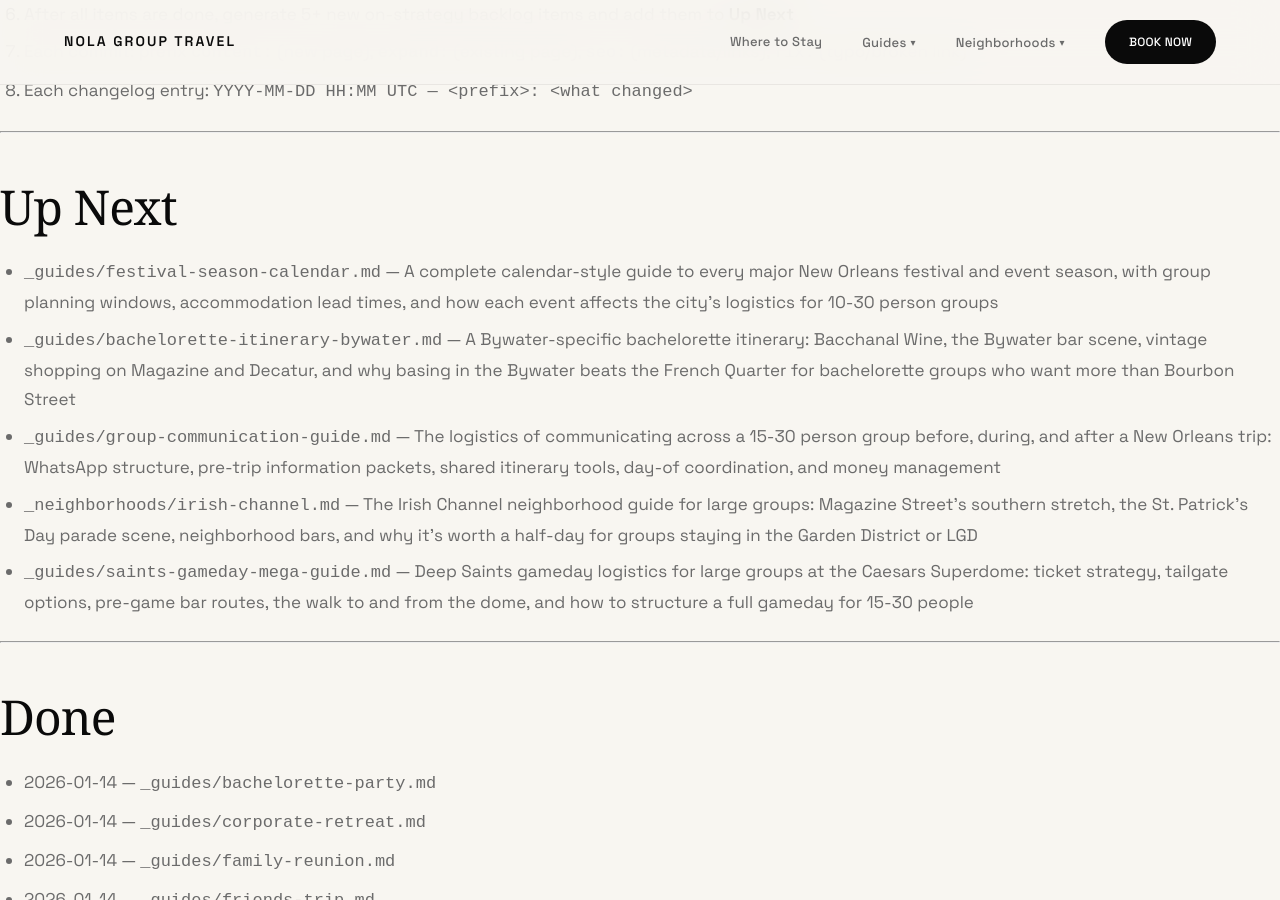
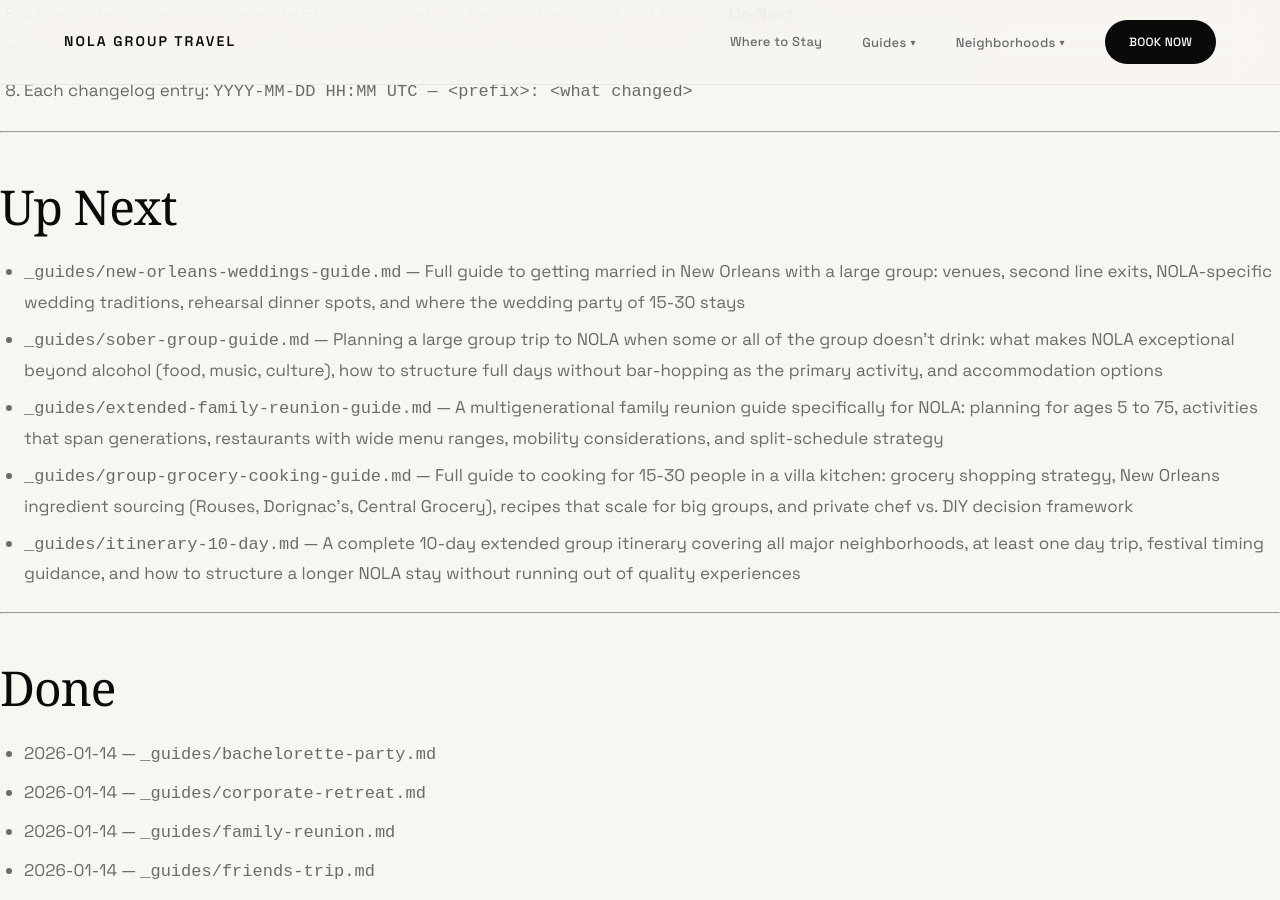
Before and after one commit to sjworth-dev/nola-group-travel, a Jekyll site: the page built from ROADMAP.md, in a window 1280 px wide and 900 px high, scrolled down 3353 px. Built offline with Jekyll 4.4.1, drawn with Linux system fonts in a browser that asks for light colours; some web fonts are replaced; our own code applies the rules of GitHub Pages for plain Markdown files; some of the changed text lies outside the part shown.

Commit message:
content: update ROADMAP — move 5 items to Done, add 5 new Up Next items, update changelog
https://claude.ai/code/session_014TaBjhb29BDBnhJcdNq628

```diff
--- a/ROADMAP.md
+++ b/ROADMAP.md
@@ -97,11 +97,11 @@ New guides go in `_guides/<slug>.md`. New neighborhood pages go in `_neighborhoo
 
 ## Up Next
 
-- `_guides/festival-season-calendar.md` — A complete calendar-style guide to every major New Orleans festival and event season, with group planning windows, accommodation lead times, and how each event affects the city's logistics for 10-30 person groups
-- `_guides/bachelorette-itinerary-bywater.md` — A Bywater-specific bachelorette itinerary: Bacchanal Wine, the Bywater bar scene, vintage shopping on Magazine and Decatur, and why basing in the Bywater beats the French Quarter for bachelorette groups who want more than Bourbon Street
-- `_guides/group-communication-guide.md` — The logistics of communicating across a 15-30 person group before, during, and after a New Orleans trip: WhatsApp structure, pre-trip information packets, shared itinerary tools, day-of coordination, and money management
-- `_neighborhoods/irish-channel.md` — The Irish Channel neighborhood guide for large groups: Magazine Street's southern stretch, the St. Patrick's Day parade scene, neighborhood bars, and why it's worth a half-day for groups staying in the Garden District or LGD
-- `_guides/saints-gameday-mega-guide.md` — Deep Saints gameday logistics for large groups at the Caesars Superdome: ticket strategy, tailgate options, pre-game bar routes, the walk to and from the dome, and how to structure a full gameday for 15-30 people
+- `_guides/new-orleans-weddings-guide.md` — Full guide to getting married in New Orleans with a large group: venues, second line exits, NOLA-specific wedding traditions, rehearsal dinner spots, and where the wedding party of 15-30 stays
+- `_guides/sober-group-guide.md` — Planning a large group trip to NOLA when some or all of the group doesn't drink: what makes NOLA exceptional beyond alcohol (food, music, culture), how to structure full days without bar-hopping as the primary activity, and accommodation options
+- `_guides/extended-family-reunion-guide.md` — A multigenerational family reunion guide specifically for NOLA: planning for ages 5 to 75, activities that span generations, restaurants with wide menu ranges, mobility considerations, and split-schedule strategy
+- `_guides/group-grocery-cooking-guide.md` — Full guide to cooking for 15-30 people in a villa kitchen: grocery shopping strategy, New Orleans ingredient sourcing (Rouses, Dorignac's, Central Grocery), recipes that scale for big groups, and private chef vs. DIY decision framework
+- `_guides/itinerary-10-day.md` — A complete 10-day extended group itinerary covering all major neighborhoods, at least one day trip, festival timing guidance, and how to structure a longer NOLA stay without running out of quality experiences
 
 ---
 
@@ -187,6 +187,11 @@ New guides go in `_guides/<slug>.md`. New neighborhood pages go in `_neighborhoo
 - 2026-05-28 — `_guides/lgbtq-southern-decadence-guide.md`
 - 2026-05-28 — `_guides/anniversary-milestone-guide.md`
 - 2026-05-28 — `_neighborhoods/bayou-st-john.md`
+- 2026-05-29 — `_guides/festival-season-calendar.md`
+- 2026-05-29 — `_guides/bachelorette-itinerary-bywater.md`
+- 2026-05-29 — `_guides/group-communication-guide.md`
+- 2026-05-29 — `_neighborhoods/irish-channel.md`
+- 2026-05-29 — `_guides/saints-gameday-mega-guide.md`
 
 ---
 
@@ -261,3 +266,8 @@ New guides go in `_guides/<slug>.md`. New neighborhood pages go in `_neighborhoo
 2026-05-28 13:15 UTC — content: add _guides/lgbtq-southern-decadence-guide.md — Southern Decadence and year-round LGBTQ+ group guide
 2026-05-28 13:30 UTC — content: add _guides/anniversary-milestone-guide.md — milestone celebration planning guide with second lines, private dinners, and personalized experiences
 2026-05-28 13:45 UTC — content: add _neighborhoods/bayou-st-john.md — Bayou St. John urban waterway and City Park guide for large groups
+2026-05-29 10:00 UTC — content: add _guides/festival-season-calendar.md — full NOLA festival calendar with group planning windows and lead times
+2026-05-29 10:15 UTC — content: add _guides/bachelorette-itinerary-bywater.md — Bywater bachelorette itinerary with Bacchanal, bar scene, and Bywater vs. Bourbon comparison
+2026-05-29 10:30 UTC — content: add _guides/group-communication-guide.md — WhatsApp setup, pre-trip packets, Splitwise, and day-of coordination for 15-30 person groups
+2026-05-29 10:45 UTC — content: add _neighborhoods/irish-channel.md — Magazine Street southern stretch, St. Patrick's Day parade, and half-day itinerary for groups
+2026-05-29 11:00 UTC — content: add _guides/saints-gameday-mega-guide.md — full Saints gameday logistics for groups of 15-30 at Caesars Superdome
```
